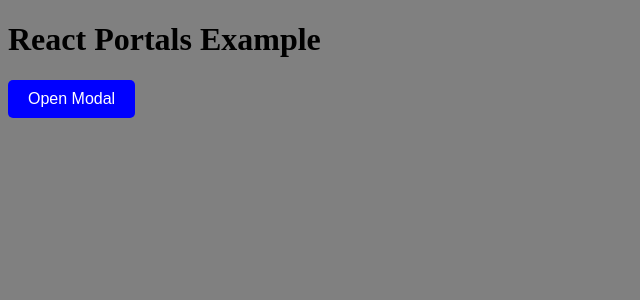
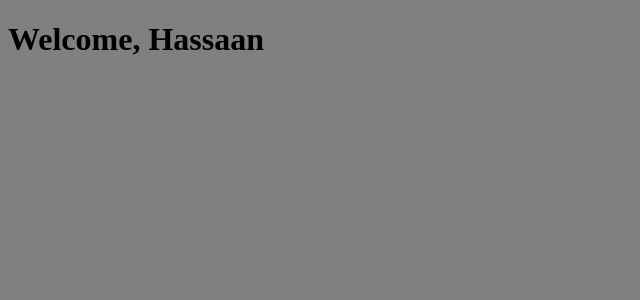
Before and after one commit to hassaan871/my-vite-app, a React (Vite) app: page / in a window 1280 px wide. Shown: the top 300 px of the page, without its empty margins (0-640 px from the left). Built offline with nearby package versions, Linux system fonts and the light colour scheme.

Commit message:
Higher Order components

```diff
--- a/src/App.jsx
+++ b/src/App.jsx
@@ -1,47 +1,11 @@
-import { useState } from "react";
-import Modal from "./Modal";
+import WithAuth from "./WithAuth";
+import Dashboard from "./DashBoard";
 
 const App = () => {
-  const [showModal, setShowModal] = useState(false);
-  return (
+  const AuthenticatedDashboard = WithAuth(Dashboard);
+  return(
     <div>
-      <h1>React Portals Example</h1>
-      <button
-        style={{
-          padding: "10px 20px",
-          fontSize: "16px",
-          cursor: "pointer",
-          backgroundColor: "blue",
-          color: "white",
-          border: "none",
-          borderRadius: "5px",
-        }}
-        onClick={() => setShowModal(true)}>
-        Open Modal
-      </button>
-      {showModal && <Modal>
-        <div
-          style={{
-            background: "white",
-            padding: "20px",
-            borderRadius: "10px",
-            textAlign: "center",
-          }}>
-          <h2
-            style={{
-              padding: "8px 16px",
-              fontSize: "14px",
-              cursor: "pointer",
-              backgroundColor: "red",
-              color: "white",
-              border: "none",
-              borderRadius: "5px",
-              marginTop: "10px",
-            }}
-          >Modal Window</h2>
-          <button onClick={()=> setShowModal(false)}>Close</button>
-        </div>
-      </Modal>}
+      <AuthenticatedDashboard isAuthenticated={true} user="Hassaan"/>
     </div>
   )
 }
--- /dev/null
+++ b/src/DashBoard.jsx
@@ -0,0 +1,3 @@
+const Dashboard = ({ user }) => <h1>Welcome, {user}</h1>;
+
+export default Dashboard;
--- /dev/null
+++ b/src/WithAuth.jsx
@@ -0,0 +1,9 @@
+const WithAuth = (WrappedComponent) => {
+    return (props) =>{
+        const isAuthenticated = props.isAuthenticated;
+        if(!isAuthenticated) return <h2>Please Login first to gain the access</h2>
+        return <WrappedComponent {...props}/>
+    }
+}
+
+export default WithAuth;
```
